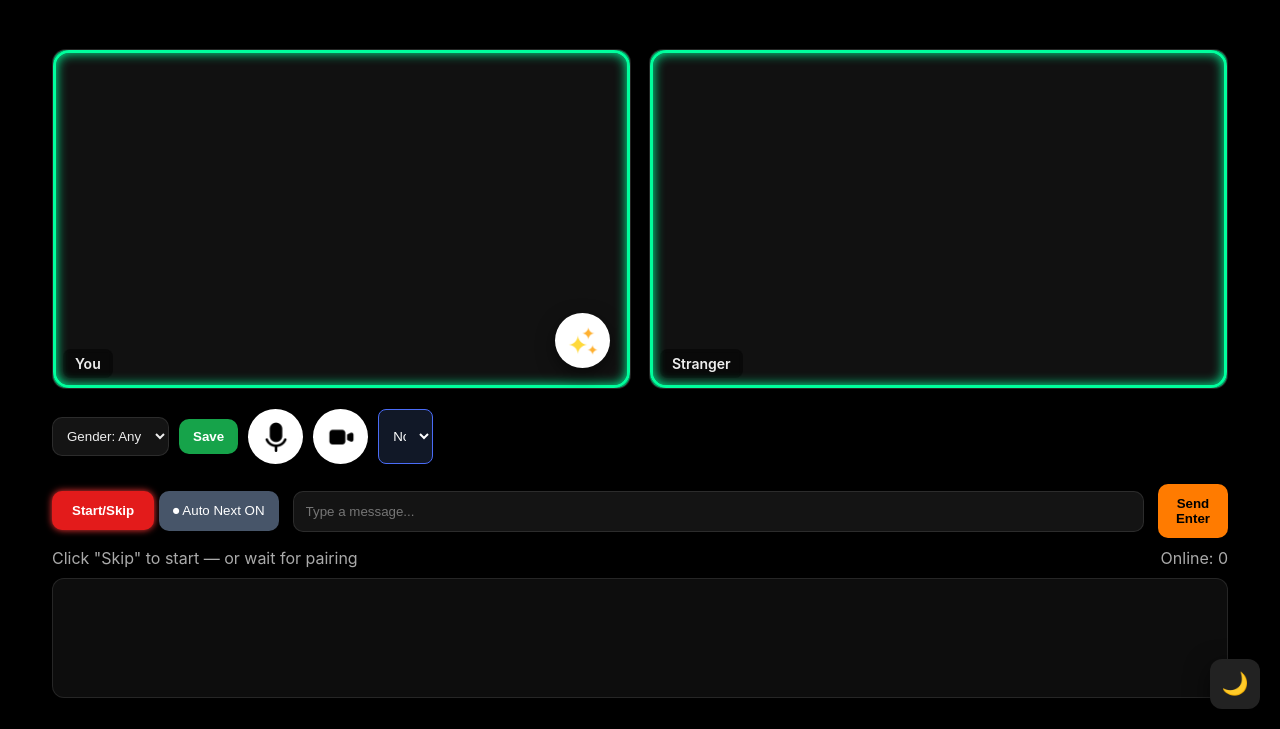
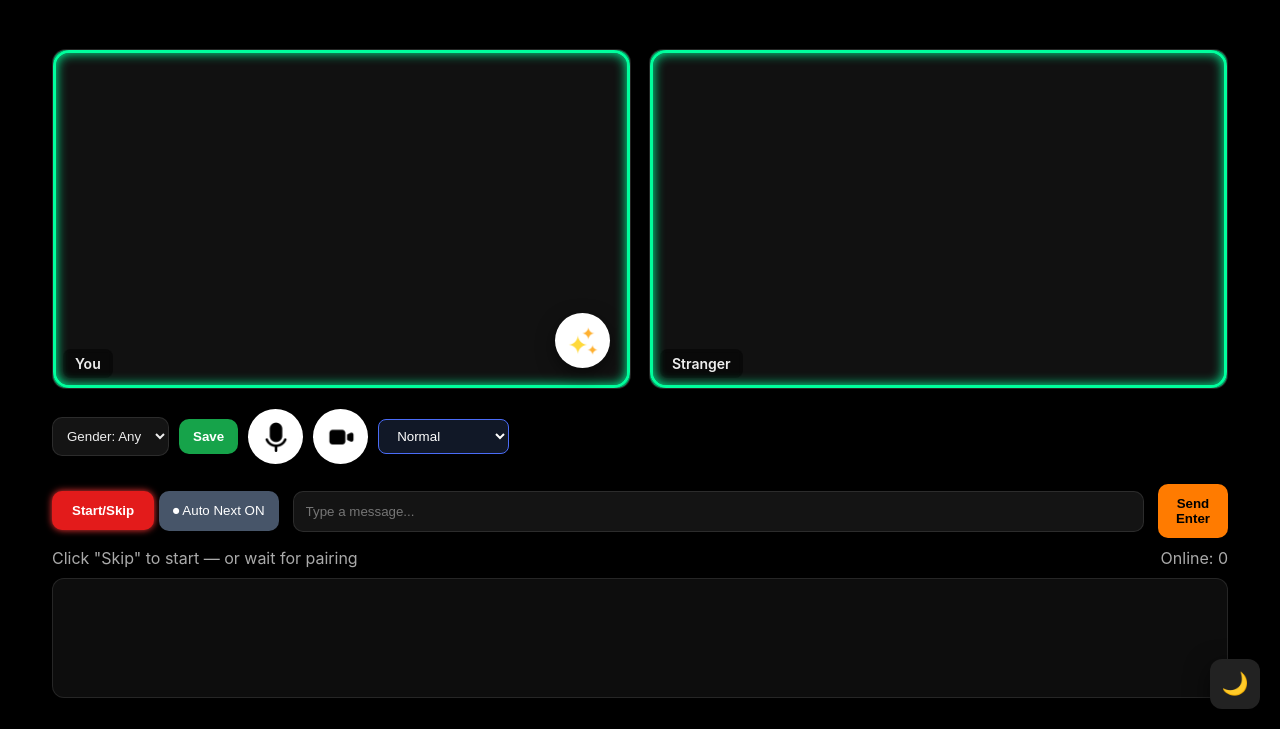
Before and after one commit to kashi7819/uhmegal, a website: page public/index.html in a window 1280 px wide. Shown: the part 71-800 px from the top of the page. Drawn offline with nearby package versions, Linux system fonts and the light colour scheme; no server answers.

Commit message:
index.html

```diff
--- a/public/index.html
+++ b/public/index.html
@@ -4,8 +4,10 @@
   <meta charset="utf-8" />
   <meta name="viewport" content="width=device-width,initial-scale=1" />
   <title>BabyBoom Chats - Random Video Chat</title>
+
   <script async src="https://pagead2.googlesyndication.com/pagead/js/adsbygoogle.js?client=ca-pub-8697595587898275"
      crossorigin="anonymous"></script>
+
   <style>
 .neon-btn {
   padding: 10px 20px;
@@ -22,19 +24,16 @@
   text-decoration: none;
   margin-left: 10px;
 }
-
 .neon-btn:hover {
   box-shadow: 0 0 22px #00eaff,
               0 0 35px #00eaff,
               inset 0 0 10px #00eaff;
   transform: translateY(-3px);
 }
-
 .neon-btn:active {
   transform: scale(0.96);
 }
 </style>
-
 
   <!-- SEO -->
   <meta name="description" content="BabyBoom Chats - a fast, simple random video chat website like Omegle. Connect with strangers instantly.">
@@ -70,16 +69,10 @@
         <video id="localVideo" autoplay muted playsinline></video>
         <div class="center-text">You</div>
 
-        <!-- Local Profile Card (script expects this) -->
         <div id="localProfileCard" class="profile-card small hidden"></div>
-
-        <!-- Camera OFF overlay -->
         <div class="video-off-overlay">Camera Off</div>
-
-        <!-- Quality Indicator (script expects this) -->
         <div id="qualityIndicator" class="quality-indicator">Quality: —</div>
 
-        <!-- Beauty button placed inside local wrap for positioning -->
         <button id="beautyBtn" class="round-btn" title="Beauty filter">
           <img src="sparkle.png" width="26" alt="beauty">
         </button>
@@ -90,10 +83,7 @@
         <video id="remoteVideo" autoplay playsinline></video>
         <div class="center-text">Stranger</div>
 
-        <!-- Remote Profile Card -->
         <div id="remoteProfileCard" class="profile-card small hidden"></div>
-
-        <!-- Camera OFF overlay -->
         <div class="video-off-overlay">Camera Off</div>
       </div>
 
@@ -111,27 +101,25 @@
 
         <button id="saveProfileBtn" class="save-profile">Save</button>
 
-        <!-- MIC + CAMERA CONTROLS -->
         <div class="profile-controls">
 
-          <!-- MIC -->
           <button id="muteBtn" class="round-btn" title="Toggle mic">
             <img id="micIcon" src="mic.png" width="26" alt="mic">
           </button>
 
-          <!-- CAMERA -->
           <button id="cameraBtn" class="round-btn" title="Toggle camera">
             <img id="camIcon" src="video.png" width="26" alt="camera">
           </button>
         </div>
-                  <select id="voiceMode" class="round-btn" style="padding:5px 10px;">
+
+        <!-- FIXED VOICE DROPDOWN -->
+        <select id="voiceMode" style="padding:8px 14px;">
           <option value="normal">Normal</option>
           <option value="female">Female Voice</option>
           <option value="deep">Deep Voice</option>
           <option value="cute">Cute Voice</option>
           <option value="child">Child Voice</option>
         </select>
-
 
       </div>
     </section>
@@ -163,7 +151,6 @@
       <div id="onlineCount" class="online">Online: 0</div>
     </section>
 
-    <!-- CHAT LOG -->
     <section class="log-row">
       <div id="chatBox" class="chat-box"></div>
     </section>
@@ -187,7 +174,6 @@
     </div>
   </div>
 
-  <!-- SCRIPTS -->
   <script src="/socket.io/socket.io.js"></script>
   <script src="script.js"></script>
 
```
Lines whose indentation alone changed are shown as unchanged.
